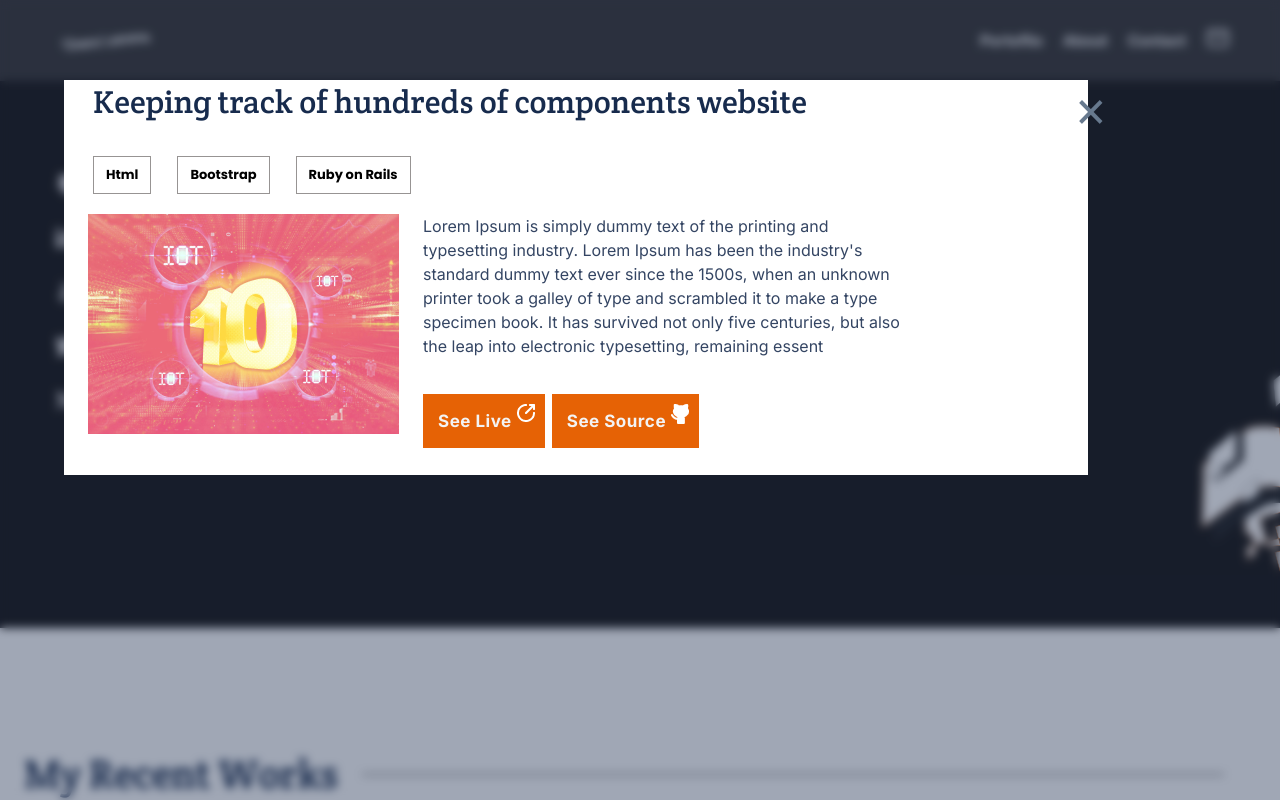
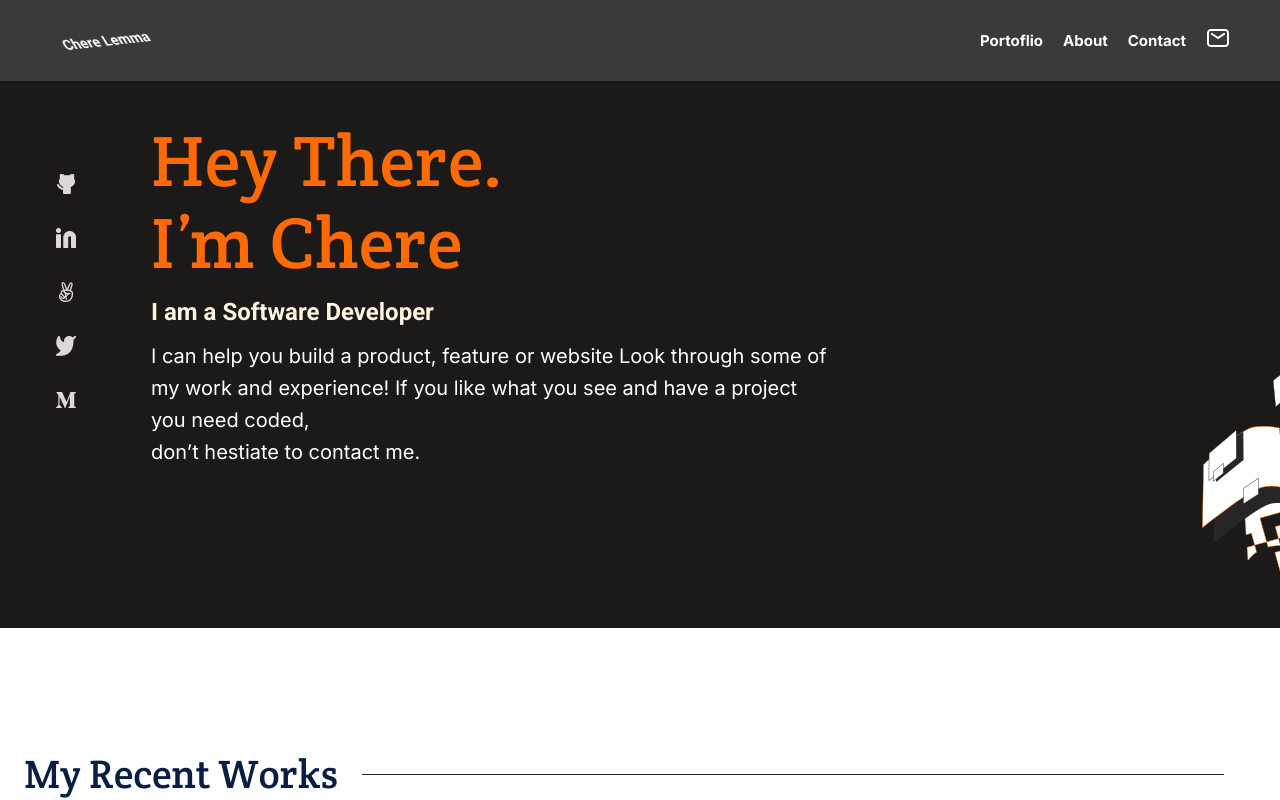
Before and after one commit to Microverse-Fullstack-Program/Portfolio-WebApp, a website: page index.html in a window 1280 px wide. Drawn offline with Linux system fonts and the light colour scheme.

Commit message:
Debug error

```diff
--- a/assests/css/mobile.css
+++ b/assests/css/mobile.css
@@ -649,21 +649,17 @@ button[type="submit"] {
 
 /* --- Mobile POPUP WINDOW STYLES ----- */
 .modal-overlay {
-  width: 100%;
-  height: 100%;
+  display: none;
   position: fixed;
-  z-index: 9999;
   top: 0;
   left: 0;
+  right: 0;
+  bottom: 0;
   background: rgba(0, 0, 0, 0.3);
   pointer-events: none;
+  z-index: 1;
+  height: fit-content;
   overflow: scroll;
-  backdrop-filter: blur(5px);
-  -webkit-backdrop-filter: blur(10px);
-  background: #12234766;
-  box-shadow: 0 8px 32px 0 #393e8d5e;
-  display: flex;
-  justify-content: center;
 }
 
 .modal-container {
@@ -784,27 +780,26 @@ button[type="submit"] {
 .modal-btns {
   display: flex;
   justify-content: center;
-  column-gap: 10px;
+  column-gap: 25px;
   margin-top: 20px;
 }
 
-button {
+.modal button {
   display: flex;
-  padding: 10px;
-  background: #e66205 !important;
+  padding: 24px;
+  background: #ff6b00;
   border: none;
   text-decoration: none;
 }
 
-.modal-btn {
+.modal .modal-btn {
   font-family: 'Inter', sans-serif;
   font-style: normal;
   font-weight: 700;
   font-size: 17px;
   line-height: 24px;
   letter-spacing: 0.03em;
-  color: #f3f3f3;
-  padding: 5px;
+  color: #fff;
   text-decoration: none;
 }
 
@@ -812,3 +807,7 @@ button {
   pointer-events: all;
   display: block;
 }
+
+.blur {
+  filter: blur(5px);
+}
```
Also changed, not shown: assests/css/desktop.css (line endings or trailing spaces), assests/javascript/main.js (line endings or trailing spaces), index.html (line endings or trailing spaces).
